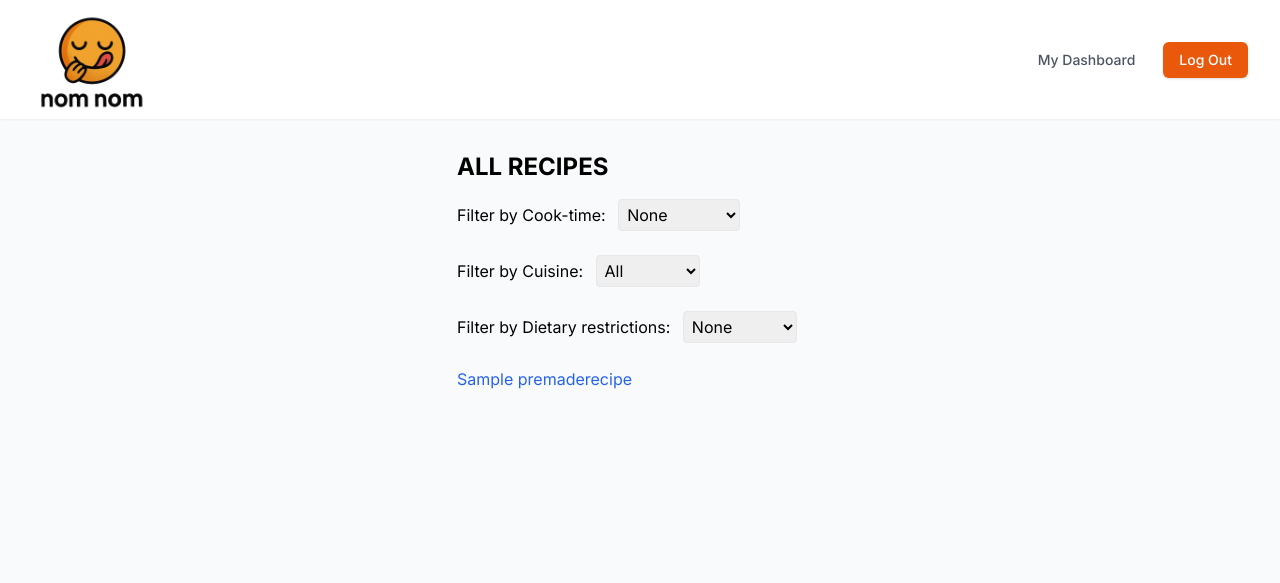
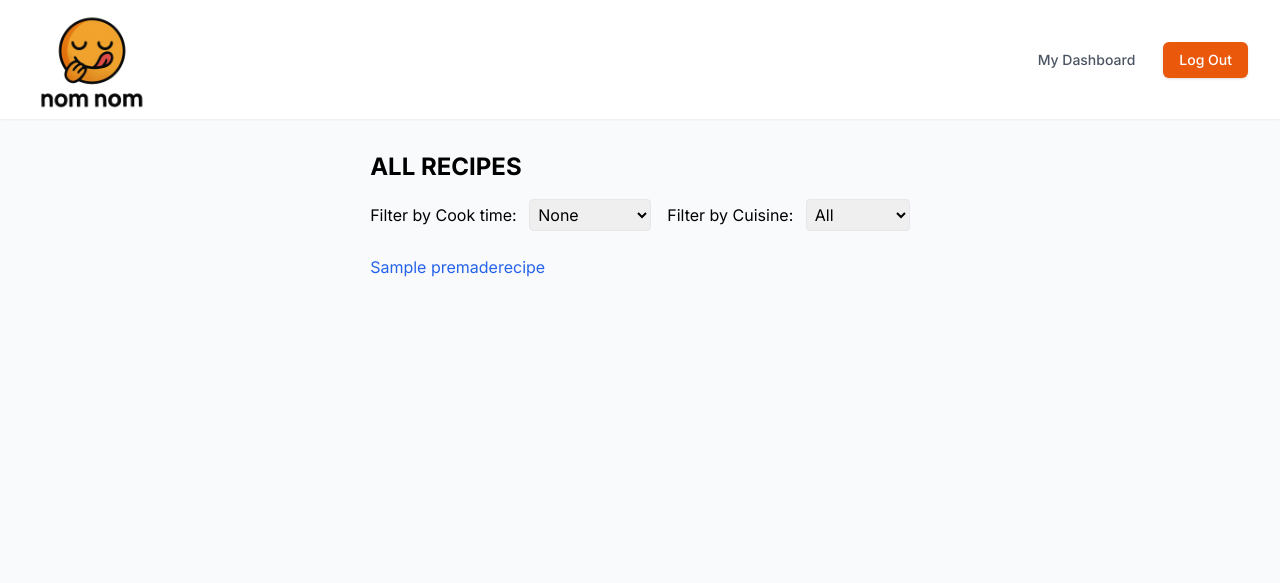
Before and after one commit to ManavRaja/cs-2300-project, a Django app: page /allrecipes/ in a window 1280 px wide. Shown: the top 583 px of the page. Run offline with Django 5.2, Linux system fonts and the light colour scheme; tables that the repository leaves empty hold one stand-in row (values such as "Sample post"); some libraries are stand-ins or nearby versions.

Commit message:
Filter by cuisine and cook time for premade recipes.

```diff
--- a/recipe_site/main_app/templates/main_app/all_recipe.html
+++ b/recipe_site/main_app/templates/main_app/all_recipe.html
@@ -2,64 +2,48 @@
 
 {% block content %}
 <div class="max-w-4xl mx-auto py-8">
-
   <h1 class="text-2xl font-bold mb-4">ALL RECIPES</h1>
 
-  {# Filters Section for Cook time #}
+  {# Filters for Cook time and Cuisine #}
   <form method="get" class="mb-6">
-    <label for="Cook-time">Filter by Cook-time:</label>
-    <select name="Cook-time" id="Cook-time" onchange="this.form.submit()" class="ml-2 border p-1 rounded">
-      <option value="">None</option>
-      <option value="10 mins">10 mins</option>
-      <option value="15 mins">15 mins</option>
-      <option value="20 mins">20 mins</option>
-      <option value="30 mins">30 mins</option>
-      <option value="1 hr">1 hr</option>
-      <option value="1 hr 30 mins">1 hr 30 mins</option>
-      {# Add more options of time as needed #}
-    </select>
-  </form>
-
-  {# Filters Section for cuisines #}
-  <form method="get" class="mb-6">
-    <label for="cuisine">Filter by Cuisine:</label>
-    <select name="cuisine" id="cuisine" onchange="this.form.submit()" class="ml-2 border p-1 rounded">
-      <option value="">All</option>
-      <option value="Indian">Indian</option>
-      <option value="Chinese">Chinese</option>
-      <option value="Japanese">Japanese</option>
-      <option value="Mexican">Mexican</option>
-      <option value="French">French</option>
-      <option value="Italian">Italian</option>
-      <option value="Greek">Greek</option>
-      {# Add more cuisines as needed #}
-    </select>
-  </form>
-  {# Filters Section for dietary restrictions #}
-  <form method="get" class="mb-6">
-    <label for="Dietary">Filter by Dietary restrictions:</label>
-    <select name="Dietary" id="Dietary" onchange="this.form.submit()" class="ml-2 border p-1 rounded">
-      <option value="">None</option>
-      <option value="Keto">Keto</option>
-      <option value="Gluten free">Gluten free</option>
-      <option value="Dairy-free">Dairy-free</option>
-      <option value="Vegan">Vegan</option>
-      <option value="Vegetarian">Vegetarian</option>
-      <option value="Diabetes">Diabetes</option>
-      {# Add more restrictions as needed #}
-    </select>
+    <div class="flex flex-col sm:flex-row sm:items-center sm:space-x-4">
+      <div>
+        <label for="cook_time">Filter by Cook time:</label>
+        <select name="cook_time" id="cook_time" onchange="this.form.submit()" class="ml-2 border p-1 rounded">
+          <option value="" {% if not request.GET.cook_time %}selected{% endif %}>None</option>
+          <option value="10" {% if request.GET.cook_time == "10" %}selected{% endif %}>10 mins</option>
+          <option value="15" {% if request.GET.cook_time == "15" %}selected{% endif %}>15 mins</option>
+          <option value="20" {% if request.GET.cook_time == "20" %}selected{% endif %}>20 mins</option>
+          <option value="30" {% if request.GET.cook_time == "30" %}selected{% endif %}>30 mins</option>
+          <option value="60" {% if request.GET.cook_time == "60" %}selected{% endif %}>1 hr</option>
+          <option value="90" {% if request.GET.cook_time == "90" %}selected{% endif %}>1 hr 30 mins</option>
+        </select>
+      </div>
+      <div>
+        <label for="cuisine">Filter by Cuisine:</label>
+        <select name="cuisine" id="cuisine" onchange="this.form.submit()" class="ml-2 border p-1 rounded">
+          <option value="" {% if not request.GET.cuisine %}selected{% endif %}>All</option>
+          <option value="Indian" {% if request.GET.cuisine == "Indian" %}selected{% endif %}>Indian</option>
+          <option value="Chinese" {% if request.GET.cuisine == "Chinese" %}selected{% endif %}>Chinese</option>
+          <option value="Japanese" {% if request.GET.cuisine == "Japanese" %}selected{% endif %}>Japanese</option>
+          <option value="Mexican" {% if request.GET.cuisine == "Mexican" %}selected{% endif %}>Mexican</option>
+          <option value="French" {% if request.GET.cuisine == "French" %}selected{% endif %}>French</option>
+          <option value="Italian" {% if request.GET.cuisine == "Italian" %}selected{% endif %}>Italian</option>
+          <option value="Greek" {% if request.GET.cuisine == "Greek" %}selected{% endif %}>Greek</option>
+        </select>
+      </div>
+    </div>
   </form>
 
   {# Recipes List #}
-  <ul class="grid grid-cols-2 gap-4"> {#  2 columns #}
+  <ul class="grid grid-cols-2 gap-4">
     {% for recipe in recipes %}
-      <li> {# Each li is now a grid item #}
+      <li>
         <a href="{% url 'premade_recipe' recipe.id %}" class="text-blue-600 hover:underline">{{ recipe.name }}</a>
       </li>
     {% empty %}
-      <li class="col-span-2">No recipes found.</li> {# empty message #}
+      <li class="col-span-2">No recipes found.</li>
     {% endfor %}
   </ul>
-
 </div>
 {% endblock %}
--- a/recipe_site/main_app/views.py
+++ b/recipe_site/main_app/views.py
@@ -206,21 +206,26 @@ def Premade_recipe_detail_view(request, recipe_id):
         print("user not authenticated")
         return HttpResponseRedirect(reverse("login"))
 
-    Recipe = PremadeRecipe.objects.filter(id=recipe_id).all()
+    qs = PremadeRecipe.objects.filter(id=recipe_id)
+    if qs.exists():
+        recipe = qs.first()
 
-    if Recipe.exists():
-        print(f"{PremadeRecipe.objects.filter(id=recipe_id)}")
+        recipe.modified_picture_url = recipe.picture.url.replace("/recipes", "/static")
 
-        recipe_formatted = PremadeRecipe.objects.filter(id=recipe_id).first()
-        recipe_formatted.modified_picture_url = recipe_formatted.picture.url.replace(
-            "/recipes", "/static"
-        )
-
+        if recipe.instructions:
+            instructions_list = [
+                line.strip()
+                for line in recipe.instructions.splitlines()
+                if line.strip()
+            ]
+        else:
+            instructions_list = []
         return render(
             request,
             "main_app/Premade_recipe.html",
             {
-                "recipe": recipe_formatted,
+                "recipe": recipe,
+                "instructions_list": instructions_list,
             },
         )
 
@@ -371,6 +376,16 @@ def create_recipe_view(request):
 
 def all_recipes(request):
     recipes = PremadeRecipe.objects.all()
+    cuisine = request.GET.get("cuisine", "").strip()
+    if cuisine:
+        recipes = recipes.filter(cuisine=cuisine)
+    cook_time = request.GET.get("cook_time", "").strip()
+    if cook_time:
+        try:
+            cook_time_val = float(cook_time)
+            recipes = recipes.filter(cook_time__lte=cook_time_val)
+        except ValueError:
+            pass
     return render(request, "main_app/all_recipe.html", {"recipes": recipes})
 
 
```
Also changed, not shown: recipe_site/main_app/templates/main_app/Premade_recipe.html (+8 -6 lines).
